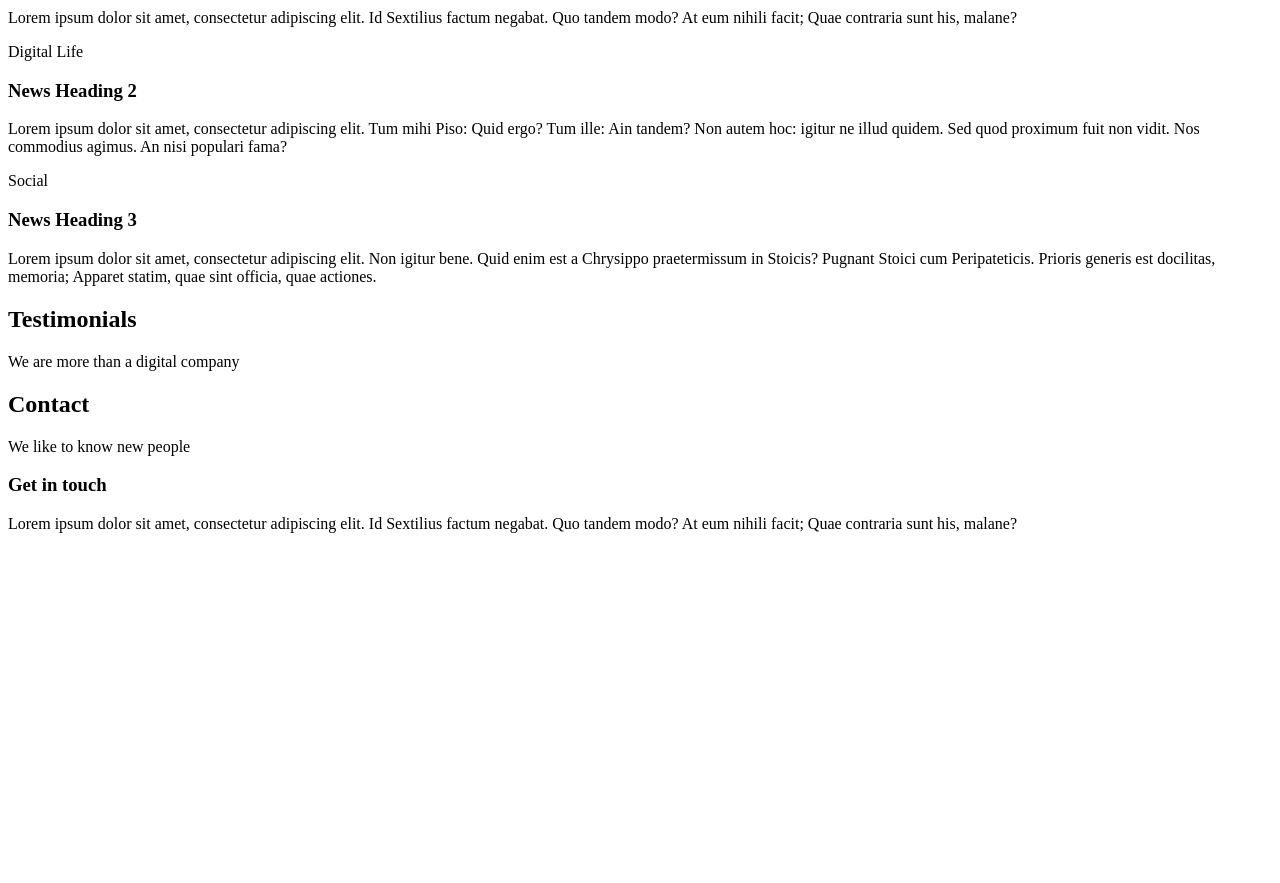
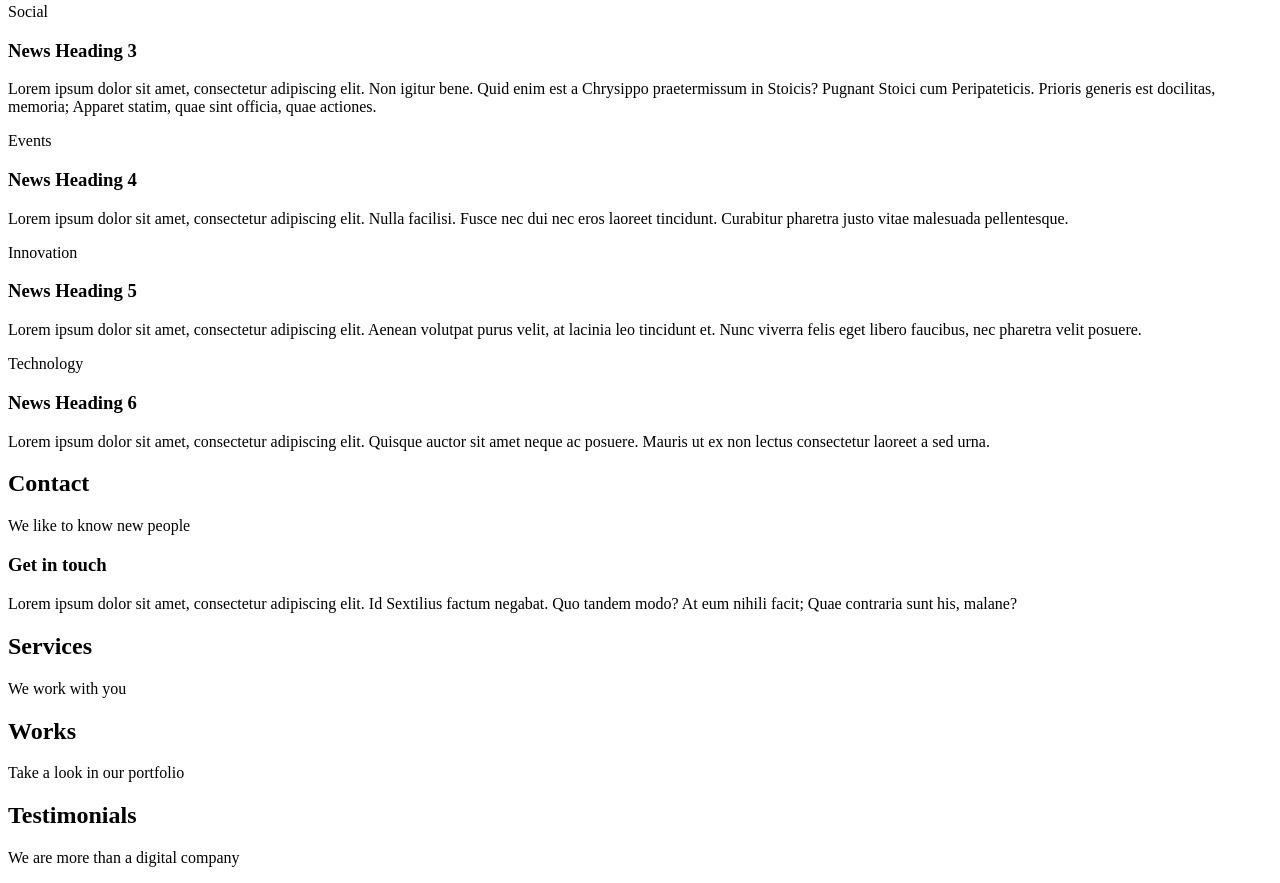
Before and after one commit to beverlymugwadi/alu-web_front_end, a plain HTML site: page html_advanced/12-index.html in a window 1280 px wide. Shown: the part 676-1559 px from the top of the page. Before the commit the page ends 1225 px from the top, so only its background shows below. Drawn offline with Linux system fonts and the light colour scheme.

Commit message:
paragraphs

```diff
--- a/html_advanced/12-index.html
+++ b/html_advanced/12-index.html
@@ -12,19 +12,9 @@
     <header>
       <!-- Header content -->
     </header>
+
     <main>
-      <section>
-        <h2>Services</h2>
-        <p>We work with you</p>
-        <!-- Additional content -->
-      </section>
-
-      <section>
-        <h2>Works</h2>
-        <p>Take a look in our portfolio</p>
-        <!-- Additional content -->
-      </section>
-
+      <!-- About Us Section -->
       <section>
         <h2>About Us</h2>
         <p>Everything about us</p>
@@ -36,6 +26,7 @@
         <p>Lorem ipsum dolor sit amet, consectetur adipisicing elit. Ipsum, omnis expedita! Eum, praesentium cumque accusantium rem, sit quaerat est nisi ratione, deserunt ducimus quidem iste dicta quibusdam atque maxime cum!</p>
       </section>
 
+      <!-- Latest News Section -->
       <section>
         <h2>Latest news</h2>
         <article>
@@ -53,6 +44,42 @@
           <h3>News Heading 3</h3>
           <p>Lorem ipsum dolor sit amet, consectetur adipiscing elit. Non igitur bene. Quid enim est a Chrysippo praetermissum in Stoicis? Pugnant Stoici cum Peripateticis. Prioris generis est docilitas, memoria; Apparet statim, quae sint officia, quae actiones.</p>
         </article>
+        <article>
+          <p>Events</p>
+          <h3>News Heading 4</h3>
+          <p>Lorem ipsum dolor sit amet, consectetur adipiscing elit. Nulla facilisi. Fusce nec dui nec eros laoreet tincidunt. Curabitur pharetra justo vitae malesuada pellentesque.</p>
+        </article>
+        <article>
+          <p>Innovation</p>
+          <h3>News Heading 5</h3>
+          <p>Lorem ipsum dolor sit amet, consectetur adipiscing elit. Aenean volutpat purus velit, at lacinia leo tincidunt et. Nunc viverra felis eget libero faucibus, nec pharetra velit posuere.</p>
+        </article>
+        <article>
+          <p>Technology</p>
+          <h3>News Heading 6</h3>
+          <p>Lorem ipsum dolor sit amet, consectetur adipiscing elit. Quisque auctor sit amet neque ac posuere. Mauris ut ex non lectus consectetur laoreet a sed urna.</p>
+        </article>
+      </section>
+
+      <!-- Contact Section -->
+      <section>
+        <h2>Contact</h2>
+        <p>We like to know new people</p>
+        <h3>Get in touch</h3>
+        <p>Lorem ipsum dolor sit amet, consectetur adipiscing elit. Id Sextilius factum negabat. Quo tandem modo? At eum nihili facit; Quae contraria sunt his, malane?</p>
+      </section>
+
+      <!-- Additional paragraphs under level 2 headings -->
+      <section>
+        <h2>Services</h2>
+        <p>We work with you</p>
+        <!-- Additional content -->
+      </section>
+
+      <section>
+        <h2>Works</h2>
+        <p>Take a look in our portfolio</p>
+        <!-- Additional content -->
       </section>
 
       <section>
@@ -60,14 +87,8 @@
         <p>We are more than a digital company</p>
         <!-- Additional content -->
       </section>
+    </main>
 
-      <section>
-        <h2>Contact</h2>
-        <p>We like to know new people</p>
-        <h3>Get in touch</h3>
-        <p>Lorem ipsum dolor sit amet, consectetur adipiscing elit. Id Sextilius factum negabat. Quo tandem modo? At eum nihili facit; Quae contraria sunt his, malane?</p>
-      </section>
-    </main>
     <footer>
       <!-- Footer content -->
     </footer>
```
